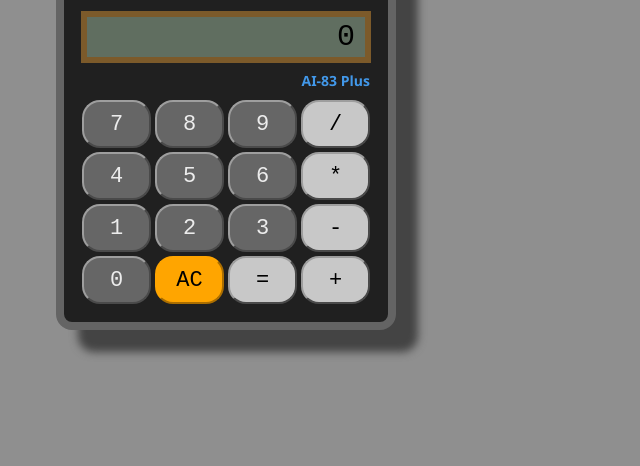
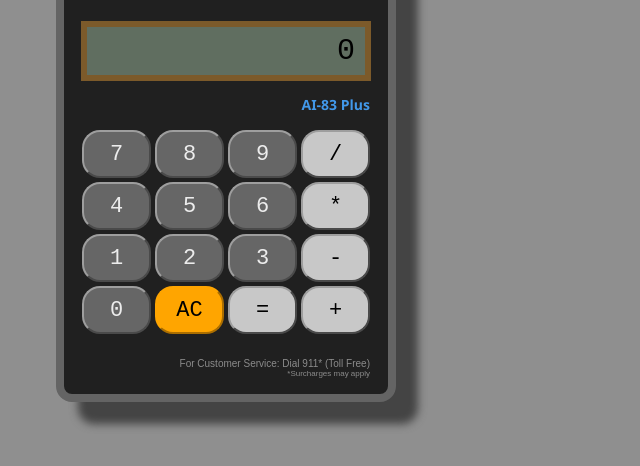
Before and after one commit to jprk8/calculator, a plain HTML site: page index.html in a window 1280 px wide. Shown: the part 92-558 px from the top of the page, without its empty margins (0-640 px from the left). Drawn offline with Linux system fonts and the light colour scheme.

Commit message:
Update dimensions and add flavor text

```diff
--- a/index.html
+++ b/index.html
@@ -30,6 +30,8 @@
             <button id="equals">=</button>
             <button class="operator" id="plus">+</button>
         </div>
+        <div id="help">For Customer Service: Dial 911* (Toll Free)</div>
+        <div id="disclaimer">*Surcharges may apply</div>
     </div>
 
 </body>
--- a/script.js
+++ b/script.js
@@ -112,8 +112,12 @@ function calculate() {
     if (first && display.textContent && operator) {
         second = display.textContent;
         let result = operate(operator, +first, +second).toString();
-        let roundedResult = roundUp(result);
-        display.textContent = roundedResult;
+
+        if (result != "NOT WORTHY") {
+            let roundedResult = roundUp(result);
+            display.textContent = roundedResult;
+        } else display.textContent = result;
+
         first = '';
         second = '';
         operator = '';
--- a/style.css
+++ b/style.css
@@ -18,8 +18,12 @@ body {
     align-self: start;
     margin-left: 10px;
     color: rgb(190, 190, 190);
-    margin-bottom: 14px;
+    margin-bottom: 24px;
     font-size: 12px;
+}
+
+#label {
+    margin: 14px 10px;
 }
 
 #calculator {
@@ -41,18 +45,18 @@ body {
     background-color: rgb(96, 110, 96);
     font-size: 30px;
     width: 290px;
-    height: 52px;
+    height: 60px;
     display: flex;
     justify-content: right;
     align-items: center;
     padding: 4px 10px;
-    margin-bottom: 8px;
 }
 
 #container {
     display: flex;
     flex-wrap: wrap;
     justify-content: center;
+    margin-bottom: 22px;
 }
 
 #reset,
@@ -83,3 +87,16 @@ body {
 .numeric {
     color: rgb(236, 236, 236);
 }
+
+#help,
+#disclaimer {
+    font-family: Arial, Helvetica, sans-serif;
+    font-size: 10px;
+    color: rgb(139, 139, 139);
+    align-self: end;
+    margin-right: 10px;
+}
+
+#disclaimer {
+    font-size: 8px;
+}
```
